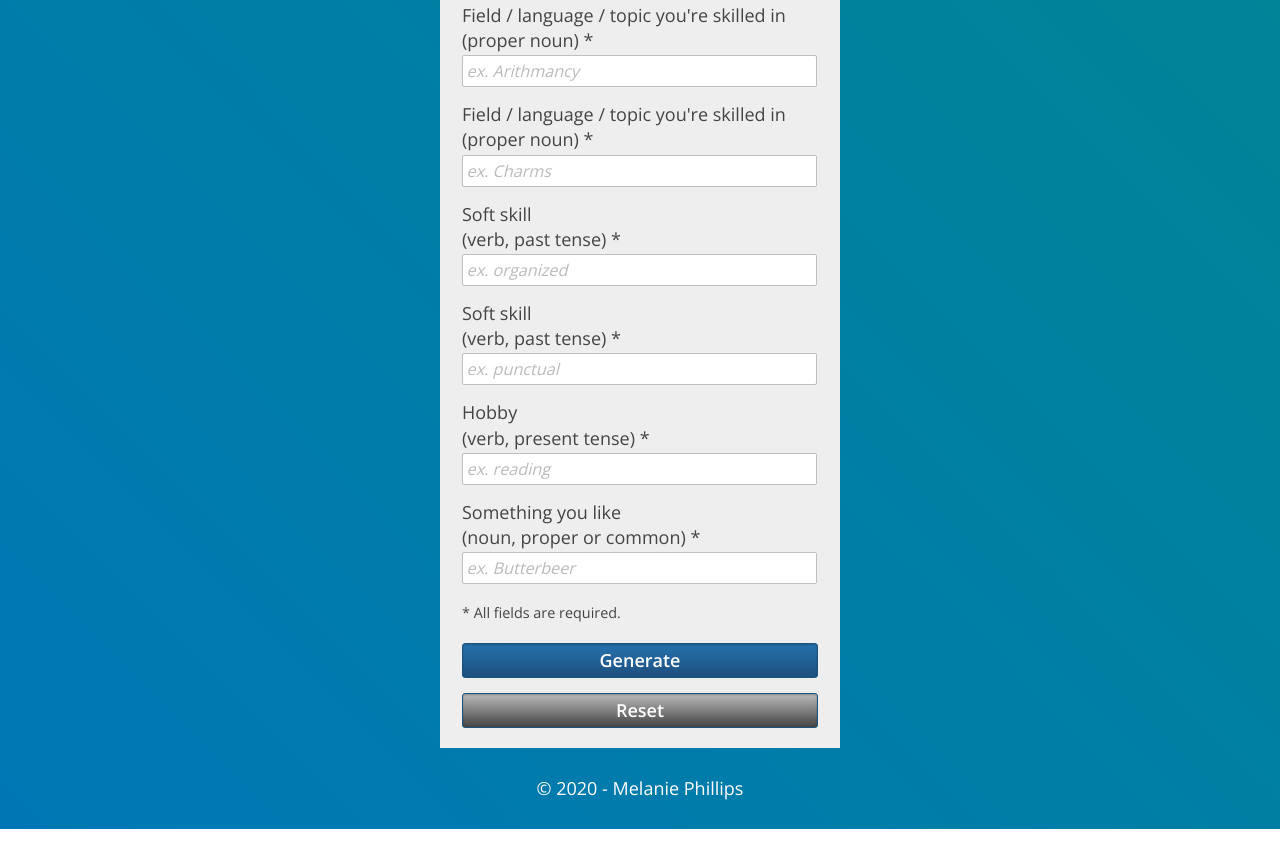
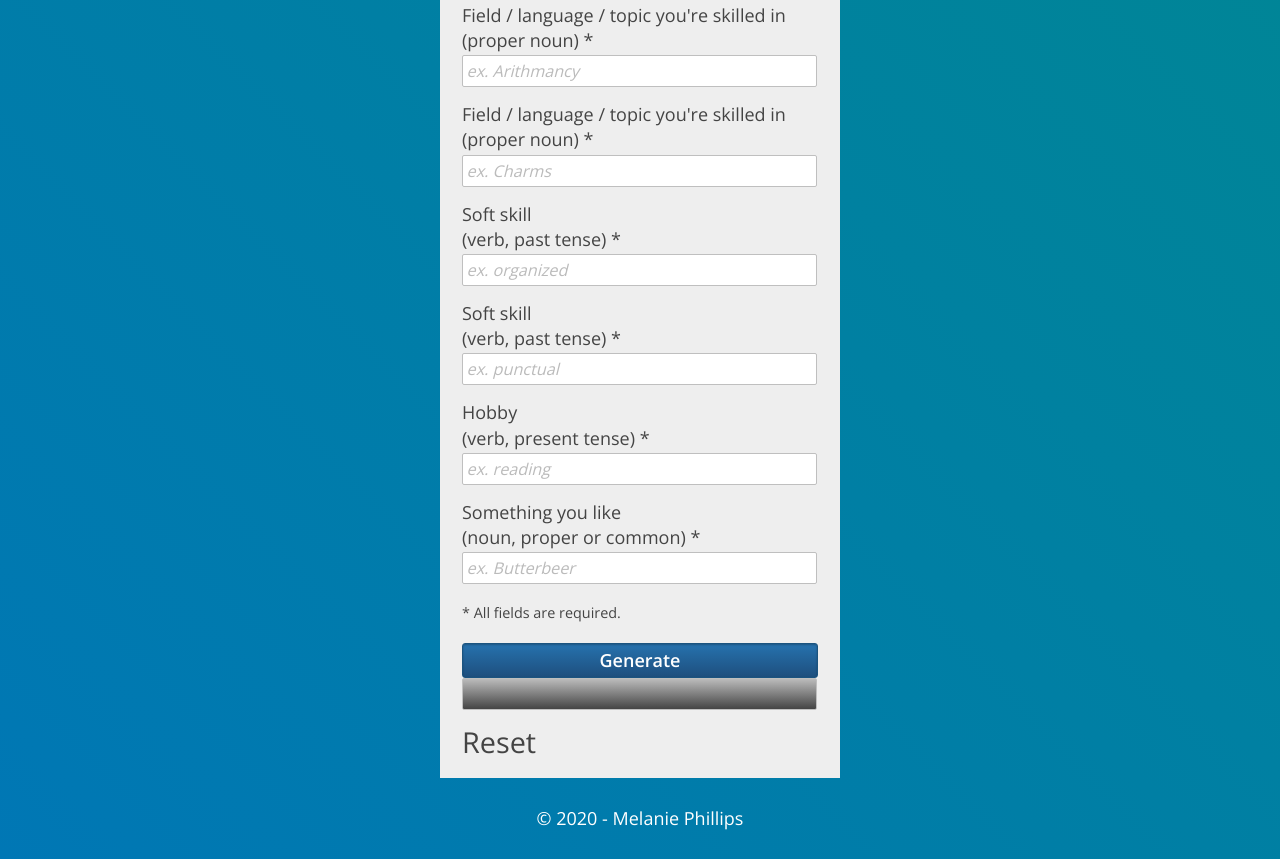
Before and after one commit to MelanieL/li-summary-generator, a website built with webpack: page src/index.html in a window 1280 px wide. Shown: the part 446-1305 px from the top of the page. Before the commit the page ends 1275 px from the top, so only its background shows below. Built offline with nearby package versions, Linux system fonts and the light colour scheme; some packages are replaced by stand-ins of ours.

Commit message:
Some pseudocode to remember my idea for solving the issue.

```diff
--- a/src/index.html
+++ b/src/index.html
@@ -78,7 +78,7 @@
         <p class="req_note">* All fields are required.</p>
 
         <button type="submit" class="generateButton">Generate</button>
-        <button type="button" class="resetButton">Reset</button>
+        <input type="button" class="resetButton">Reset</input>
       </form>
 
     </div>
--- a/src/scripts/script.js
+++ b/src/scripts/script.js
@@ -21,7 +21,11 @@ function hideSummaryCntr() {
     resultCntr.classList.remove('show');
 };
 
+function validateAnswer(fieldValue) {
+};
+
 function saveAnswer(){
+    // Use a for each instead?
     const firstName = document.getElementById('firstname').value;
     const title = document.getElementById('title').value;
     const industry = document.getElementById('industry').value;
@@ -49,5 +53,5 @@ function resetAll() {
 };
 
 
-generateButton.addEventListener('click', saveAnswer);
+generateButton.addEventListener('click', validateAnswer);
 resetButton.addEventListener('click', resetAll);
```
